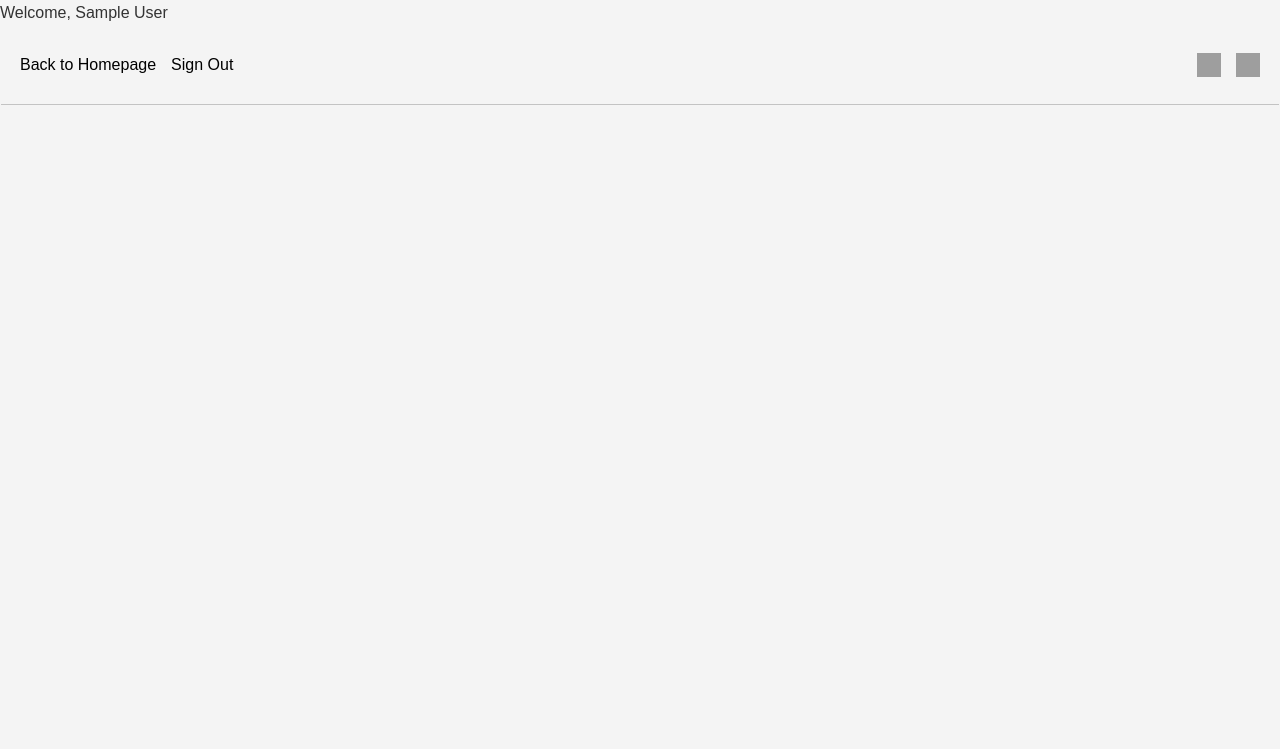
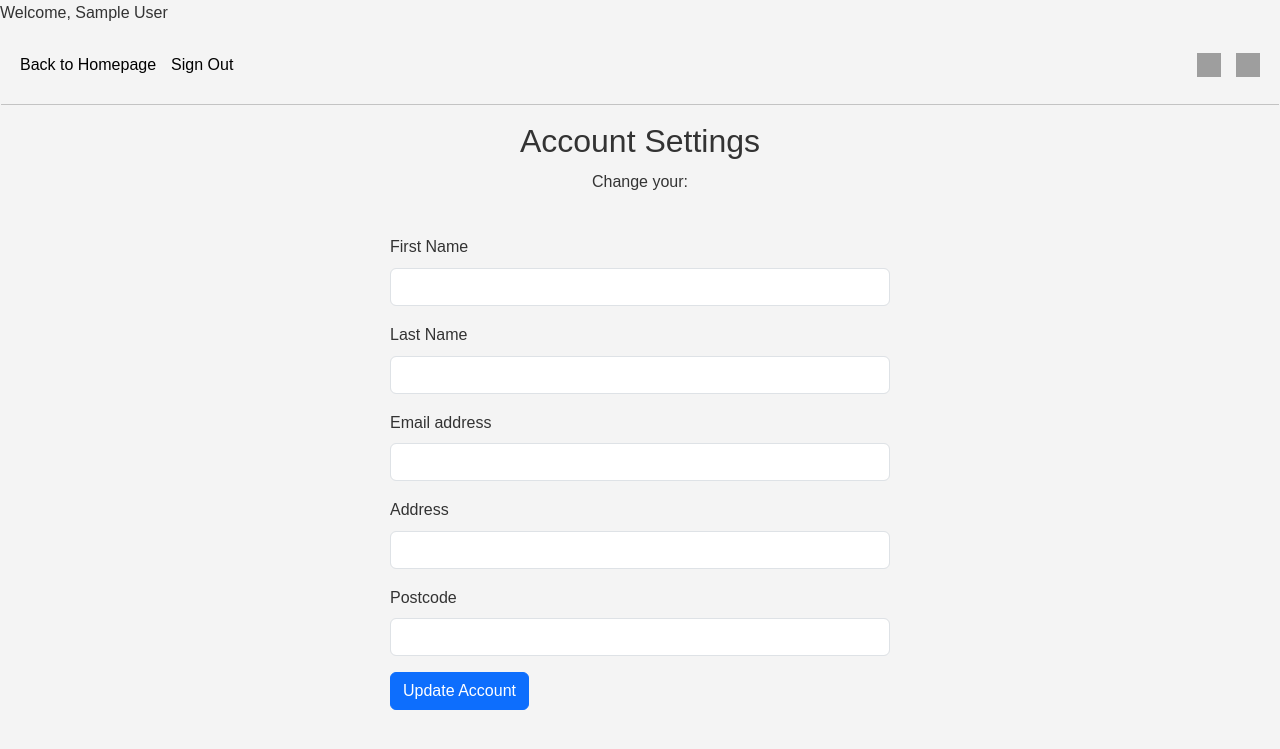
Before and after one commit to harsimran1504/IBay, a PHP site: page /php-test/pages/profile.php in a window 1280 px wide. Shown: the top 749 px of the page. Run offline with PHP 8.4, Linux system fonts and the light colour scheme; the visitor is signed in with stand-in values (Sample User, id 1); grey boxes are pictures that could not be loaded.

Commit message:
Account Settings
Profile: Account Settings TBC
Register has email check now, checks if email already in table iBayMembers

```diff
--- a/php-test/pages/index.php
+++ b/php-test/pages/index.php
@@ -115,10 +115,10 @@ session_start();
             if (mysqli_num_rows($result) > 0) {
                 // Output data of each row
                 while($row = mysqli_fetch_assoc($result)) {
-                    $sqlImages = "SELECT image From iBayImages WHERE imageId=" $row["title"]
+                    //$sqlImages = "SELECT image From iBayImages WHERE imageId=" $row["title"]
                     echo "<div class='product-item'>";
                     echo "<h2>" . $row["title"] . "</h2>";
-                    echo "<img src=$sqlImages, alt=$row["title"]>"
+                    //echo "<img src=$sqlImages, alt=$row["title"]>"
                     echo "</div>";
                 }
             } else {
--- a/php-test/pages/profile.php
+++ b/php-test/pages/profile.php
@@ -1,7 +1,11 @@
-<?php //Settings for profile
+<?php
 session_start();
 
-
+$userId = $_SESSION['name'] ?? null;
+if (!$userId) {
+    header("Location: login.php");
+    exit();
+}
 
 ?>
 
@@ -38,9 +42,42 @@ session_start();
         <hr class="solid">
     </div>
 
+    <class="ChangeAccountSettings">
+        <h2 class="text-center">Account Settings</h2>
+        <p class="text-center">Change your:</p>
+        <div class="d-flex justify-content-center">
+            <method="POST" action="" class="mt-4">
+                <div class="mb-3">
+                    <label for="firstName" class="form-label">First Name</label>
+                    <input type="text" class="form-control" style="width: 500px;"  id="firstName" name="firstName"
+                        value="<?php echo isset($firstName) ? htmlspecialchars($firstName) : ''; ?>" required> <!-- They stay onscreen if error occurs -->
+                </div>
 
+                <div class="mb-3">
+                    <label for="lastName" class="form-label">Last Name</label>
+                    <input type="text" class="form-control" style="width: 500px;" id="lastName" name="lastName"
+                        value="<?php echo isset($lastName) ? htmlspecialchars($lastName) : ''; ?>" required>
+                </div>
 
+                <div class="mb-3">
+                    <label for="email" class="form-label">Email address</label>
+                    <input type="email" class="form-control" style="width: 500px;" id="email" name="email"
+                        value="<?php echo isset($email) ? htmlspecialchars($email) : ''; ?>" required>
+                </div>
 
+                <div class="mb-3">
+                    <label for="address" class="form-label">Address</label>
+                    <input type="address" class="form-control" style="width: 500px;" id="address" name="address" required>
+                </div>
+
+                <div class="mb-3">
+                    <label for="postcode" class="form-label">Postcode</label>
+                    <input type="postcode" class="form-control" style="width: 500px;" id="postcode" name="postcode" required>
+                </div>
+                <button type="submit" class="btn btn-primary">Update Account</button>
+            </method>
+        </div>
+    </>
 
 </body>
 </html>
```
Also changed, not shown: php-test/pages/register.php (+8 -0 lines).
